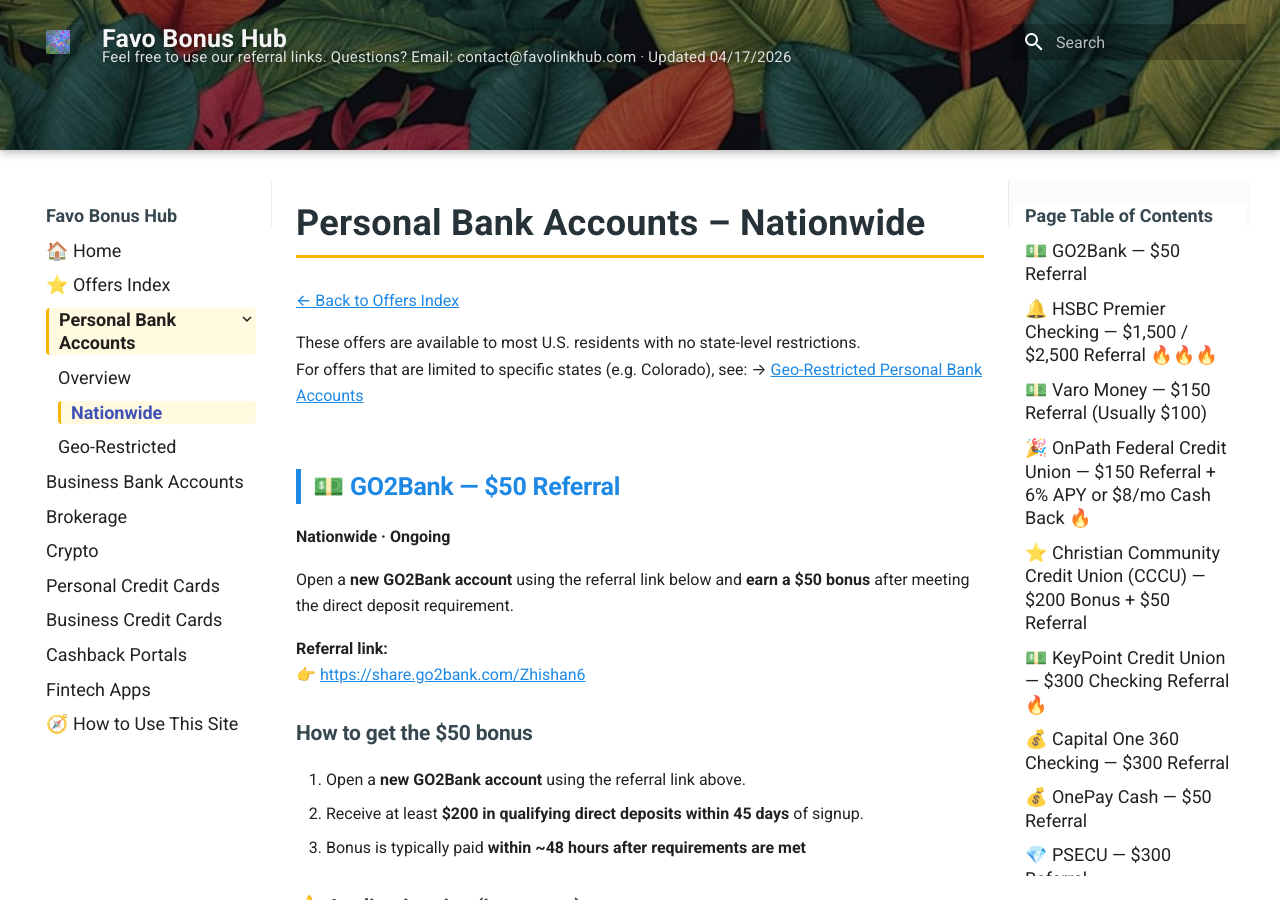
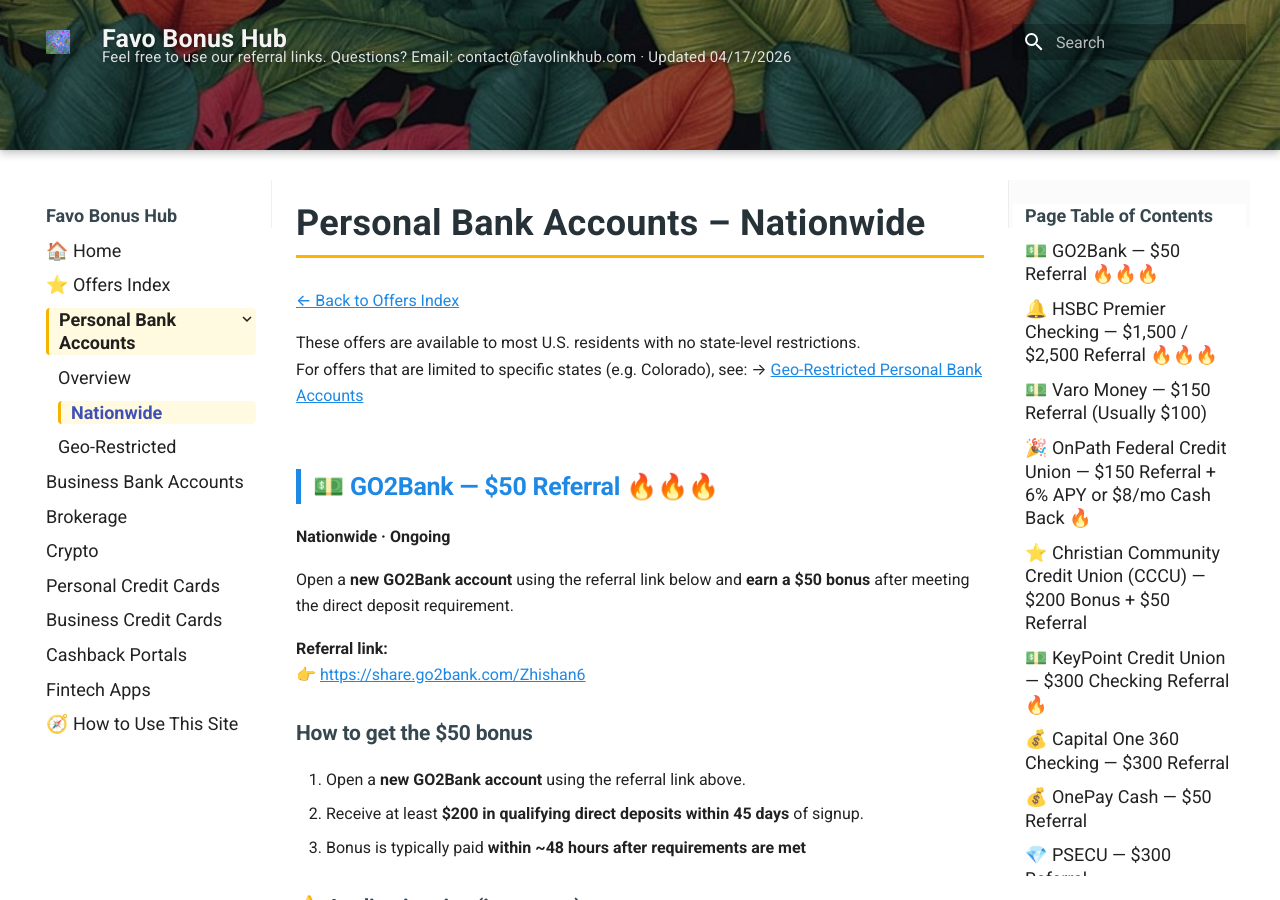
Before and after one commit to whispersofzephyr/favolinkhub-site, an MkDocs documentation site: the page built from docs/personal-bank-nationwide.md, in a window 1280 px wide and 900 px high. Built offline with MkDocs 1.6.1 and Material for MkDocs 9.7.7, drawn with Linux system fonts in a browser that asks for light colours.

```diff
--- a/docs/personal-bank-nationwide.md
+++ b/docs/personal-bank-nationwide.md
@@ -8,7 +8,7 @@ For offers that are limited to specific states (e.g. Colorado), see:
 
 
 <a id="go2bank"></a>
-## 💵 GO2Bank — $50 Referral
+## 💵 GO2Bank — $50 Referral 🔥🔥🔥
 **Nationwide · Ongoing**
 
 Open a **new GO2Bank account** using the referral link below and **earn a $50 bonus** after meeting the direct deposit requirement.
```
